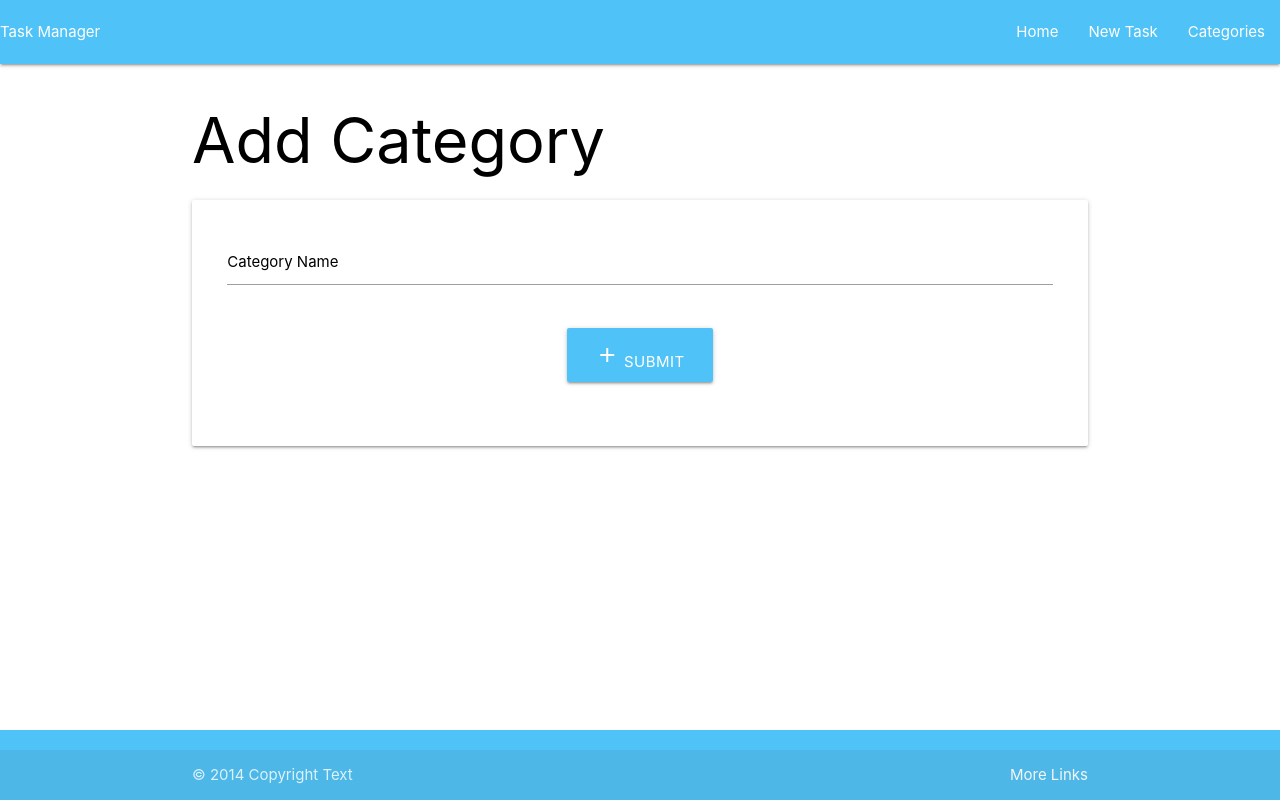
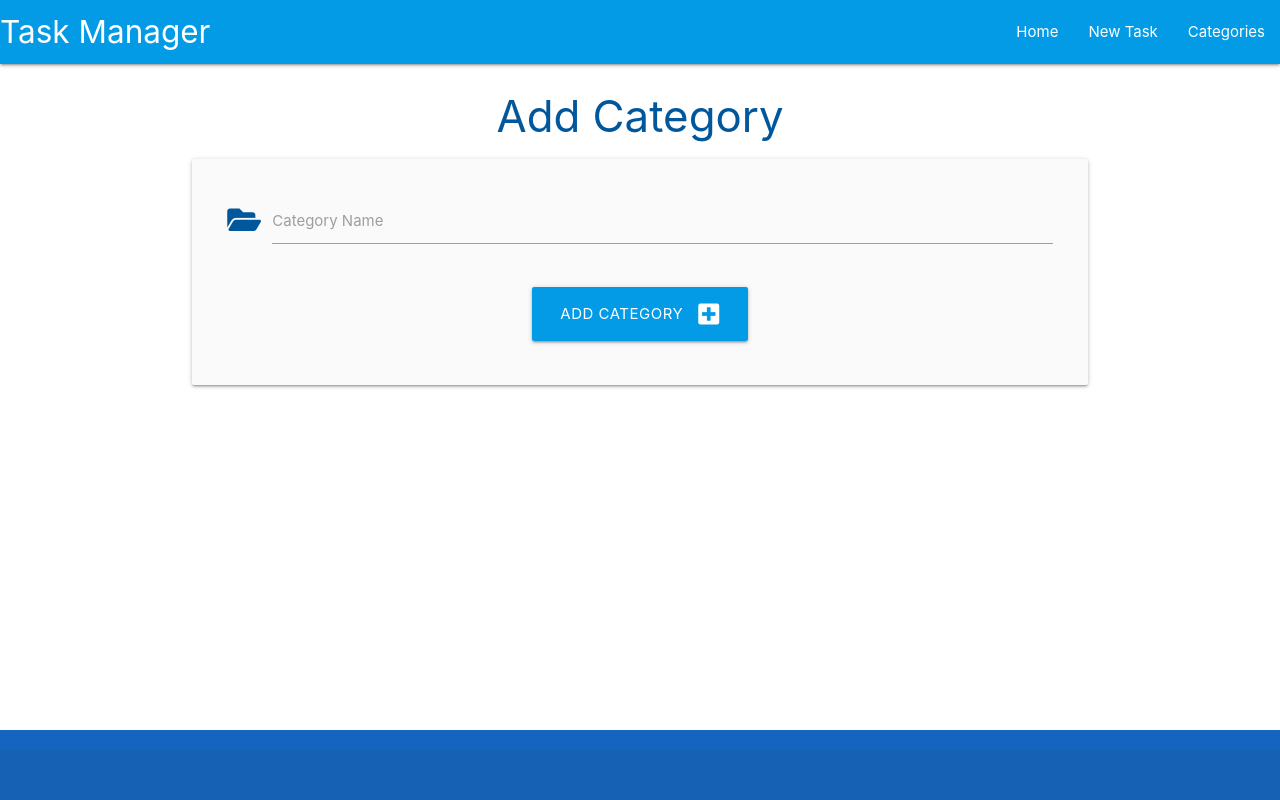
Before and after one commit to ccp84/taskmanager, a Flask app: page /add_category in a window 1280 px wide. Run offline with Flask 2, Linux system fonts and the light colour scheme.

Commit message:
total rebuild

```diff
--- a/taskmanager/routes.py
+++ b/taskmanager/routes.py
@@ -22,3 +22,13 @@ def add_category():
         db.session.commit()
         return redirect(url_for("categories"))
     return render_template("add_category.html")
+
+
+@app.route("/edit_category/<int:category_id>", methods=["GET", "POST"])
+def edit_category(category_id):
+    category = Category.query.get_or_404(category_id)
+    if request.method == "POST":
+        category.category_name = request.form.get("category_name")
+        db.session.commit()
+        return redirect(url_for("categories"))
+    return render_template("edit_category.html", category=category)
--- a/taskmanager/static/js/script.js
+++ b/taskmanager/static/js/script.js
@@ -1,3 +1,5 @@
-$(document).ready(function(){
-    $('.sidenav').sidenav();
-  });
+document.addEventListener("DOMContentLoaded", function() {
+  // sidenav initialization
+  let sidenav = document.querySelectorAll(".sidenav");
+  M.Sidenav.init(sidenav);
+});
--- a/taskmanager/templates/add_category.html
+++ b/taskmanager/templates/add_category.html
@@ -1,27 +1,27 @@
 {% extends "base.html" %}
 {% block content %}
 
-<h1>Add Category</h1>
+<h3 class="light-blue-text text-darken-4 center-align">Add Category</h3>
 
-<div class="card-panel">
-  <div class="row">
-    <form class="col s12" method="POST" action="{{ url_for('categories') }}">
+<div class="row card-panel grey lighten-5">
+    <form class="col s12" method="POST" action="{{ url_for('add_category') }}">
+        <!-- category name -->
         <div class="row">
             <div class="input-field col s12">
-          <input id="category_name" name="category_name" type="text" class="validate" required>
-          <label for="category_name" class="black-text">Category Name</label>
+                <i class="fas fa-folder-open prefix light-blue-text text-darken-4"></i>
+                <input id="category_name" name="category_name" minlength="3" maxlength="25" type="text" class="validate" required>
+                <label for="category_name">Category Name</label>
             </div>
         </div>
+        <!-- submit button -->
         <div class="row">
             <div class="col s12 center-align">
-            <button type="submit" class="btn-large light-blue lighten-2">
-                <i class="material-icons">add</i>
-                Submit
+                <button type="submit" class="btn-large light-blue darken-1">
+                    Add Category <i class="fas fa-plus-square right"></i>
                 </button>
             </div>
         </div>
     </form>
 </div>
-</div>
 
 {% endblock %}
--- a/taskmanager/templates/base.html
+++ b/taskmanager/templates/base.html
@@ -1,24 +1,27 @@
 <!DOCTYPE html>
 <html lang="en">
+<head>
 
-<head>
     <meta charset="UTF-8">
     <meta http-equiv="X-UA-Compatible" content="IE=edge">
     <meta name="viewport" content="width=device-width, initial-scale=1.0">
-    <link href="https://fonts.googleapis.com/icon?family=Material+Icons" rel="stylesheet">
+    <link rel="stylesheet" href="https://cdnjs.cloudflare.com/ajax/libs/font-awesome/5.15.3/css/all.min.css"
+        integrity="sha512-iBBXm8fW90+nuLcSKlbmrPcLa0OT92xO1BIsZ+ywDWZCvqsWgccV3gFoRBv0z+8dLJgyAHIhR35VZc2oM/gI1w=="
+        crossorigin="anonymous" referrerpolicy="no-referrer">
     <link rel="stylesheet" href="https://cdnjs.cloudflare.com/ajax/libs/materialize/1.0.0/css/materialize.min.css"
         type="text/css">
     <link rel="stylesheet" href="{{ url_for('static', filename='css/style.css') }}" type="text/css">
-    <title>Document</title>
+    <title>Task Manager</title>
 </head>
 
 <body>
 
     <header>
-        <nav>
-            <div class="nav-wrapper light-blue lighten-2">
-                <a href="{{ url_for('home') }}">Task Manager</a>
-                <a href="#" data-target="mobile-demo" class="sidenav-trigger"><i class="material-icons">menu</i></a>
+        <!-- top navbar -->
+        <nav class="light-blue darken-1">
+            <div class="nav-wrapper">
+            <a href="{{ url_for('home') }}" class="brand-logo">Task Manager</a>
+            <a href="#" data-target="mobile-demo" class="sidenav-trigger"><i class="fas fa-bars"></i></a>
             <ul class="right hide-on-med-and-down">
                 <li><a href="{{ url_for('home') }}">Home</a></li>
                 <li><a href="">New Task</a></li>
@@ -27,7 +30,8 @@
             </div>
         </nav>
 
-        <ul class="sidenav light-blue lighten-2" id="mobile-demo">
+        <!-- mobile sidenav -->
+        <ul class="sidenav" id="mobile-demo">
             <li><a href="{{ url_for('home') }}">Home</a></li>
             <li><a href="">New Task</a></li>
             <li><a href="{{ url_for('categories') }}">Categories</a></li>
@@ -39,18 +43,15 @@
         {% endblock %}
     </main>
 
-    <footer class="page-footer light-blue lighten-2">
+    <footer class="page-footer blue darken-3">
         <div class="footer-copyright">
             <div class="container">
-          © 2014 Copyright Text
-          <a class="grey-text text-lighten-4 right" href="#!">More Links</a>
             </div>
         </div>
     </footer>
 
-    <script src="https://ajax.googleapis.com/ajax/libs/jquery/3.6.3/jquery.min.js"></script>
     <script src="https://cdnjs.cloudflare.com/ajax/libs/materialize/1.0.0/js/materialize.min.js"></script>
     <script src="{{ url_for('static', filename='js/script.js') }}"></script>
+
 </body>
-
 </html>
--- a/taskmanager/templates/tasks.html
+++ b/taskmanager/templates/tasks.html
@@ -1,6 +1,6 @@
 {% extends "base.html" %}
 {% block content %}
 
-    <h1>Tasks</h1>
+<h3 class="light-blue-text text-darken-4 center-align">Tasks</h3>
 
 {% endblock %}
```
Also changed, not shown: taskmanager/templates/categories.html (+7 -8 lines). Lines whose indentation alone changed are shown as unchanged.
